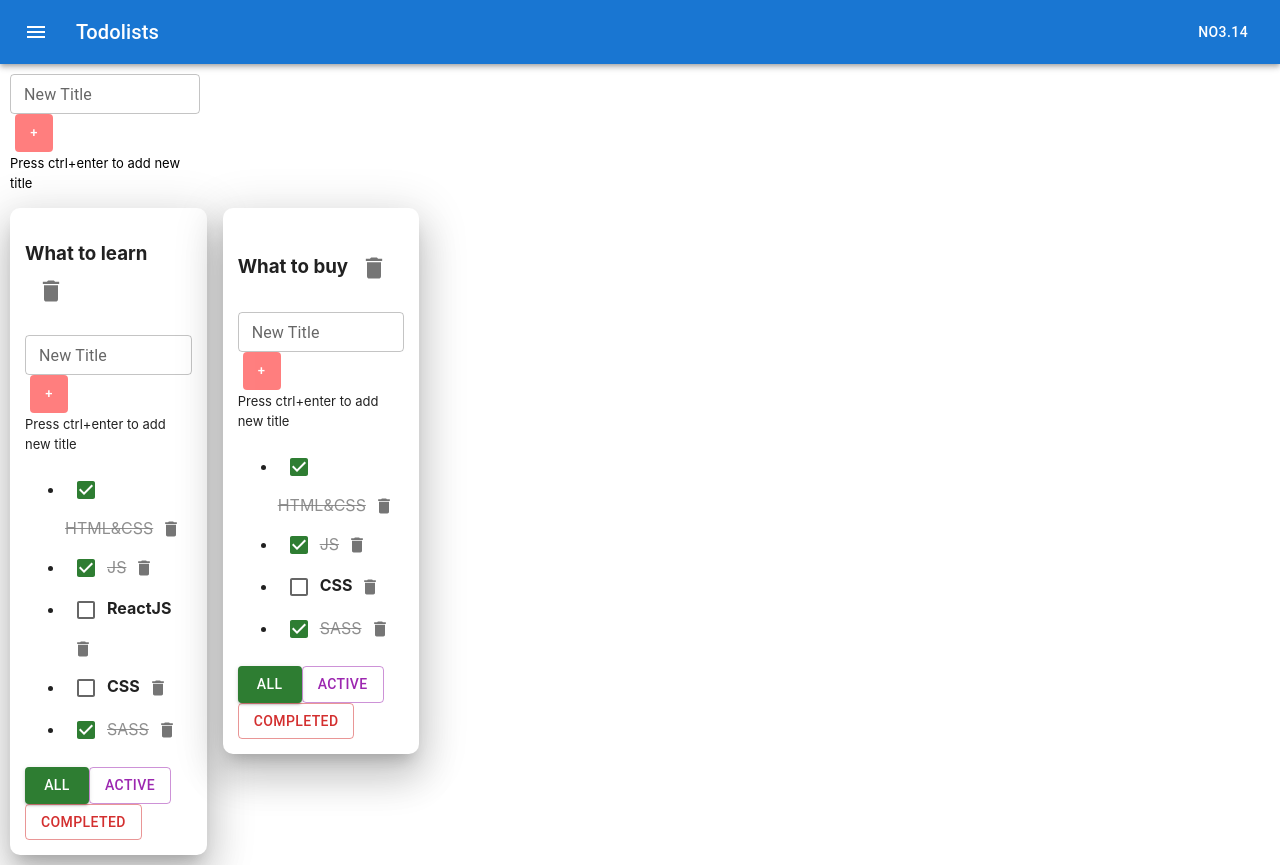
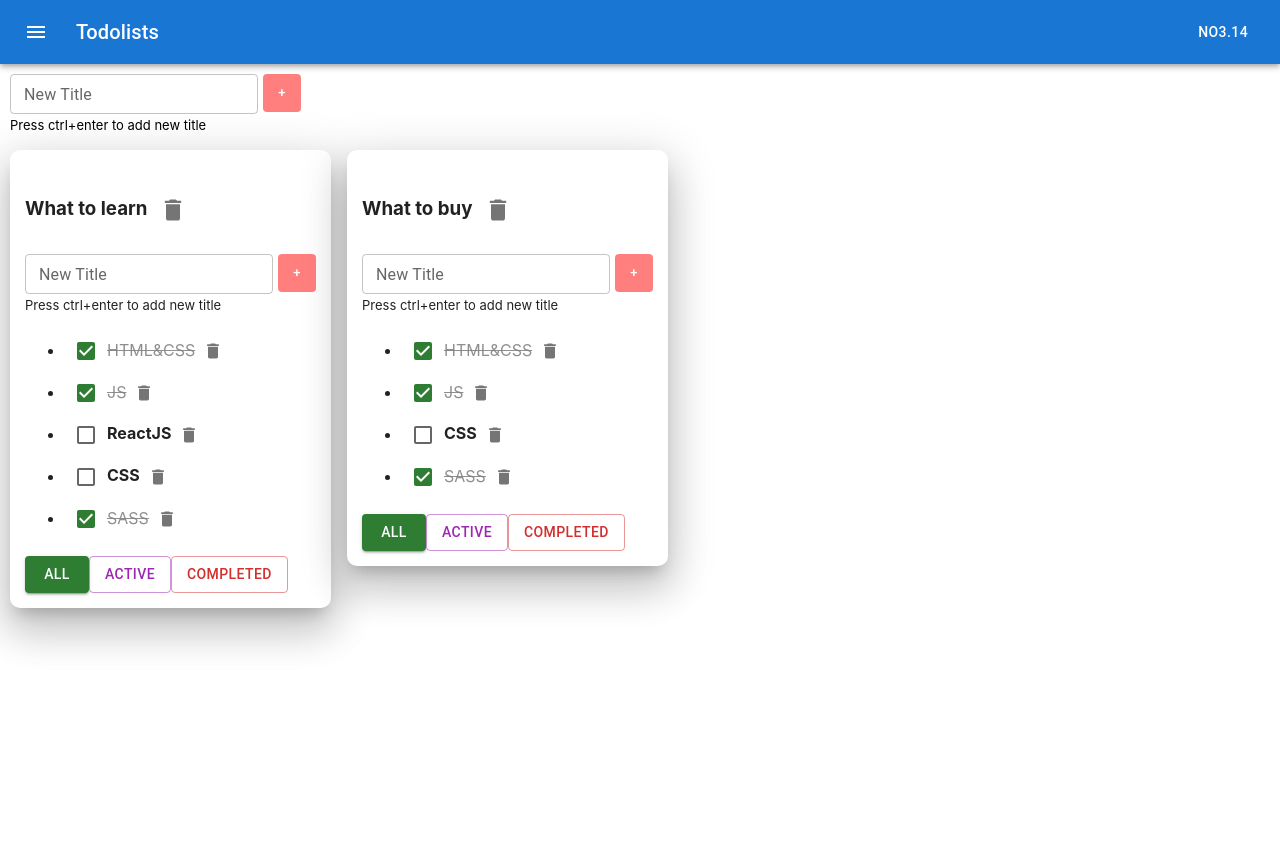
Before and after one commit to PavelNovik/todolist, a React (Create React App) app: page / in a window 1280 px wide. After the commit the page ends 800 px from the top, so only its background shows below. Built offline with nearby package versions, Linux system fonts and the light colour scheme.

Commit message:
Homework after 11 lesson

```diff
--- a/src/App.css
+++ b/src/App.css
@@ -2,7 +2,9 @@
   /*padding: 30px;*/
   /*display: flex;*/
   /*background-color: blanchedalmond;*/
+  /*width: 100vw;*/
   height: 100vh;
+  /*flex-direction: column;*/
 }
 
 .App > div {
--- a/src/App.tsx
+++ b/src/App.tsx
@@ -2,7 +2,7 @@ import React, {useCallback} from 'react';
 import './App.css';
 import {TaskType, Todolist} from "./Todolist";
 import {AddItemForm} from "./AddItemForm";
-import ButtonAppBar from "./ButtonAppBar";
+import {ButtonAppBar} from "./ButtonAppBar";
 import {Grid} from "@mui/material";
 import {
     addNewTodolistAC,
@@ -35,50 +35,49 @@ function App() {
     const todolists = useSelector<rootStateType, TodolistType[]>((state) => state.todolists)
     const tasks = useSelector<rootStateType, TasksType>((state) => state.tasks)
 
-    const removeTask = (todolistId: string, taskId: string) => {
+    const removeTask = useCallback((todolistId: string, taskId: string) => {
         dispatch(removeTaskAC(todolistId, taskId))
-    }
+    },[dispatch])
 
-    const filterTask = (todolistId: string, value: FilterType) => {
+    const filterTask = useCallback((todolistId: string, value: FilterType) => {
         dispatch(changeTodolistFilterAC(todolistId, value))
-    }
+    },[dispatch])
     const addTask = useCallback((todolistId: string, newTitle: string) => {
         dispatch(addTaskAC(todolistId, newTitle))
+    }, [dispatch])
+    const changeTaskStatus = useCallback((todolistId: string, id: string, isDone: boolean) => {
+        dispatch(changeTaskStatusAC(todolistId, id, isDone))
     },[dispatch])
-    const changeTaskStatus = (todolistId: string, id: string, isDone: boolean) => {
-        dispatch(changeTaskStatusAC(todolistId, id, isDone))
-    }
-    const changeTaskTitle = (todolistId: string, taskId: string, newTitle: string) => {
+    const changeTaskTitle = useCallback((todolistId: string, taskId: string, newTitle: string) => {
         dispatch(changeTaskTitleAC(todolistId, taskId, newTitle))
-    }
+    },[dispatch])
     const addTodolist = useCallback((newTitle: string) => {
         dispatch(addNewTodolistAC(newTitle))
     }, [dispatch])
-    const removeTodolist = (todolistId: string) => {
+    const removeTodolist = useCallback((todolistId: string) => {
         dispatch(removeTodolistAC(todolistId))
-    }
-    const changeTodolistTitle = (todolistId: string, newTitle: string) => {
+    },[dispatch])
+    const changeTodolistTitle = useCallback((todolistId: string, newTitle: string) => {
         dispatch(changeTodolistTitleAC(todolistId, newTitle))
-    }
+    },[dispatch])
 
     return (
         <div className="App">
             <ButtonAppBar/>
             <Grid container spacing={2} style={{padding: '10px'}}>
                 <Grid container item spacing={3}>
-                    <Grid item xs={2}>
+                    <Grid item>
                         <AddItemForm onClick={addTodolist}/>
                     </Grid>
                 </Grid>
                 <Grid container item spacing={2}>
                     {todolists.map(el => {
-                        const filteredTasks: TaskType[] = el.filter === "active" ? tasks[el.id].filter(t => !t.isDone) : el.filter === "completed" ? tasks[el.id].filter(t => t.isDone) : tasks[el.id]
                         return (
-                            <Grid item xs={2} key={el.id}>
+                            <Grid item key={el.id}>
                                 <Todolist
                                     id={el.id}
                                     title={el.title}
-                                    tasks={filteredTasks}
+                                    tasks={tasks[el.id]}
                                     removeTask={removeTask}
                                     filterTask={filterTask}
                                     filter={el.filter}
--- a/src/ButtonAppBar.tsx
+++ b/src/ButtonAppBar.tsx
@@ -6,8 +6,9 @@ import Typography from '@mui/material/Typography';
 import Button from '@mui/material/Button';
 import IconButton from '@mui/material/IconButton';
 import MenuIcon from '@mui/icons-material/Menu';
+import {memo} from "react";
 
-export default function ButtonAppBar() {
+export const ButtonAppBar=memo(()=> {
     return (
         <Box sx={{ flexGrow: 1 }}>
             <AppBar position="static">
@@ -29,4 +30,4 @@ export default function ButtonAppBar() {
             </AppBar>
         </Box>
     );
-}
+})
--- /dev/null
+++ b/src/Task.tsx
@@ -0,0 +1,33 @@
+import React, {ChangeEvent, memo} from "react";
+import {Checkbox, Fade, IconButton} from "@mui/material";
+import {EditableSpan} from "./EditableSpan";
+import DeleteIcon from "@mui/icons-material/Delete";
+
+type TaskPropsType = {
+    id: string
+    title: string
+    isDone: boolean
+    removeTask: (id: string) => void
+    changeTaskTitle: (id: string, newTitle: string) => void
+    changeTaskStatus: (id: string, isDone: boolean) => void
+}
+export const Task = memo(({id, title, isDone, removeTask, changeTaskTitle, changeTaskStatus}: TaskPropsType) => {
+    const removeTaskHandler = () => {
+        removeTask(id)
+    }
+    const changeTaskTitleHandler = (newTitle: string) => {
+        changeTaskTitle(id, newTitle)
+    }
+    const changeTaskStatusHandler = (e: ChangeEvent<HTMLInputElement>) => {
+        changeTaskStatus(id, e.currentTarget.checked)
+    }
+    return (<Fade in={true}>
+            <li>
+                <Checkbox color="success" onChange={changeTaskStatusHandler} checked={isDone}/>
+                <EditableSpan onClick={changeTaskTitleHandler} isDone={isDone} title={title}/>
+                <IconButton aria-label="delete" onClick={removeTaskHandler}><DeleteIcon
+                    fontSize="small"/></IconButton>
+            </li>
+        </Fade>
+    )
+})
--- a/src/Todolist.tsx
+++ b/src/Todolist.tsx
@@ -1,9 +1,10 @@
-import React, {ChangeEvent, FC, useCallback, useState} from "react";
+import React, {memo, useCallback, useMemo} from "react";
 import {FilterType} from "./App";
 import {AddItemForm} from "./AddItemForm";
 import {EditableSpan} from "./EditableSpan";
-import {Button, Checkbox, Fade, IconButton, Paper} from "@mui/material";
+import {Button, IconButton, Paper} from "@mui/material";
 import DeleteIcon from '@mui/icons-material/Delete';
+import {Task} from "./Task";
 
 export type TaskType = {
     id: string
@@ -25,7 +26,7 @@ type TodolistPropsType = {
     changeTodolistTitle: (todolistId: string, newTitle: string) => void
 }
 
-export const Todolist: FC<TodolistPropsType> = ({
+export const Todolist = memo(({
                                   id,
                                   title,
                                   tasks,
@@ -37,50 +38,57 @@ export const Todolist: FC<TodolistPropsType> = ({
                                   changeTaskTitle,
                                   removeTodolist,
                                   changeTodolistTitle,
-                                                }) => {
-
-    const [checked, setChecked] = useState(true)
+                              }: TodolistPropsType) => {
 
     const addTaskTitle = useCallback((newTitle: string) => {
         addTask(id, newTitle)
     }, [addTask, id])
 
-    const removeTodolistHandler = () => removeTodolist(id)
+    const removeTodolistHandler = useCallback(() => removeTodolist(id), [removeTodolist, id])
 
-    const changeTodolistTitleHandler = (newTitle: string) => {
+    const changeTodolistTitleHandler = useCallback((newTitle: string) => {
         changeTodolistTitle(id, newTitle)
-    }
-    const setFilterAll = () => {
+    }, [changeTodolistTitle, id])
+    const setFilterAll = useCallback(() => {
         filterTask(id, 'all')
-    }
-    const setFilterActive = () => {
+    }, [filterTask, id])
+    const setFilterActive = useCallback(() => {
         filterTask(id, 'active')
-    }
-    const setFilterCompleted = () => {
+    }, [filterTask, id])
+    const setFilterCompleted = useCallback(() => {
         filterTask(id, 'completed')
-    }
+    }, [filterTask, id])
 
-    const listItems: Array<JSX.Element> = tasks.map((t) => {
-        const removeTaskHandler = () => {
-            removeTask(id, t.id)
-        }
-        const changeTaskTitleHandler = (newTitle: string) => {
-            changeTaskTitle(id, t.id, newTitle)
-        }
-        const changeTaskStatusHandler = (e: ChangeEvent<HTMLInputElement>) => {
-            changeTaskStatus(id, t.id, e.currentTarget.checked)
-        }
-        return (<Fade in={checked} key={t.id}><li >
-                <Checkbox color="success" onChange={changeTaskStatusHandler} checked={t.isDone}/>
-                <EditableSpan onClick={changeTaskTitleHandler} isDone={t.isDone} title={t.title}/>
-                <IconButton aria-label="delete" onClick={removeTaskHandler}><DeleteIcon fontSize="small"/></IconButton>
-            </li></Fade>
-        )
+    const removeTaskCallback = useCallback((taskId: string) => {
+        removeTask(id, taskId)
+    }, [removeTask, id])
+
+    const changeTaskTitleCallback = useCallback((taskId: string, newTitle: string) => {
+        changeTaskTitle(id, taskId, newTitle)
+    }, [changeTaskTitle, id])
+
+    const changeTaskStatusCallback = useCallback((taskId: string, isDone: boolean) => {
+        changeTaskStatus(id, taskId, isDone)
+    }, [changeTaskStatus, id])
+
+    const filteredTasks: TaskType[] = useMemo(()=> {
+        return filter === "active" ? tasks.filter(t => !t.isDone) : filter === "completed" ? tasks.filter(t => t.isDone) : tasks
+    }, [filter, tasks])
+
+    const listItems: Array<JSX.Element> = filteredTasks.map((t) => {
+        return (
+            <Task key={t.id} id={t.id}
+                  removeTask={removeTaskCallback}
+                  changeTaskTitle={changeTaskTitleCallback}
+                  changeTaskStatus={changeTaskStatusCallback}
+                  title={t.title} isDone={t.isDone}/>)
     })
 
     const tasksList: JSX.Element = !tasks.length ? (<span>Your tasks list is empty</span>) : (<ul>
         {listItems}
     </ul>)
+
+
     const todosStyle = {
         borderRadius: "10px"
     }
@@ -88,13 +96,16 @@ const todosStyle = {
     return (
         <Paper style={todosStyle} elevation={24} className={"todolist"}>
             <h3><EditableSpan title={title} onClick={changeTodolistTitleHandler}/>
-                <IconButton aria-label="delete" size="large" onClick={removeTodolistHandler}><DeleteIcon fontSize="inherit"/></IconButton>
+                <IconButton aria-label="delete" size="large" onClick={removeTodolistHandler}><DeleteIcon
+                    fontSize="inherit"/></IconButton>
             </h3>
             <AddItemForm onClick={addTaskTitle}/>
             {tasksList}
             <div>
-                <Button color="success" variant={filter === "all" ? 'contained' : 'outlined'} onClick={setFilterAll}>All</Button>
-                <Button color="secondary" variant={filter === "active" ? 'contained' : 'outlined'} onClick={setFilterActive}>Active
+                <Button color="success" variant={filter === "all" ? 'contained' : 'outlined'}
+                        onClick={setFilterAll}>All</Button>
+                <Button color="secondary" variant={filter === "active" ? 'contained' : 'outlined'}
+                        onClick={setFilterActive}>Active
                 </Button>
                 <Button color="error" variant={filter === "completed" ? 'contained' : 'outlined'}
                         onClick={setFilterCompleted}>Completed
@@ -102,4 +113,4 @@ const todosStyle = {
             </div>
         </Paper>
     )
-}
+})
--- a/src/index.tsx
+++ b/src/index.tsx
@@ -10,11 +10,9 @@ const root = ReactDOM.createRoot(
     document.getElementById('root') as HTMLElement
 );
 root.render(
-    <React.StrictMode>
         <Provider store={store}>
             <App/>
         </Provider>
-    </React.StrictMode>
 );
 
 // If you want to start measuring performance in your app, pass a function
```
Also changed, not shown: src/EditableSpan.tsx (+6 -5 lines). Lines whose indentation alone changed are shown as unchanged.
